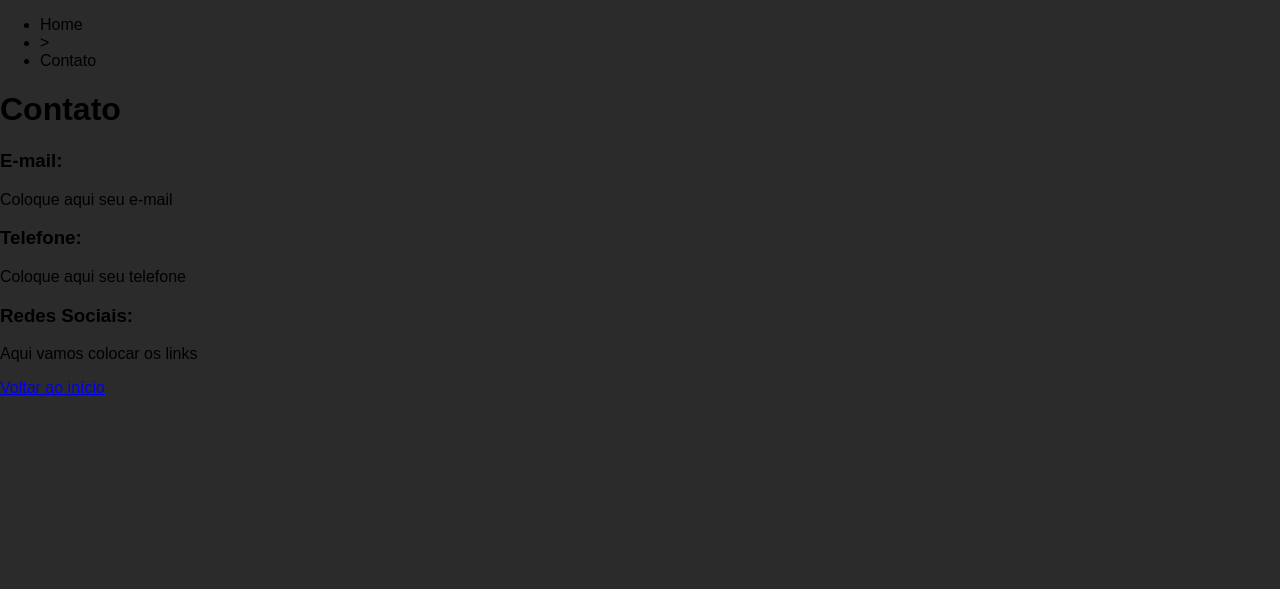
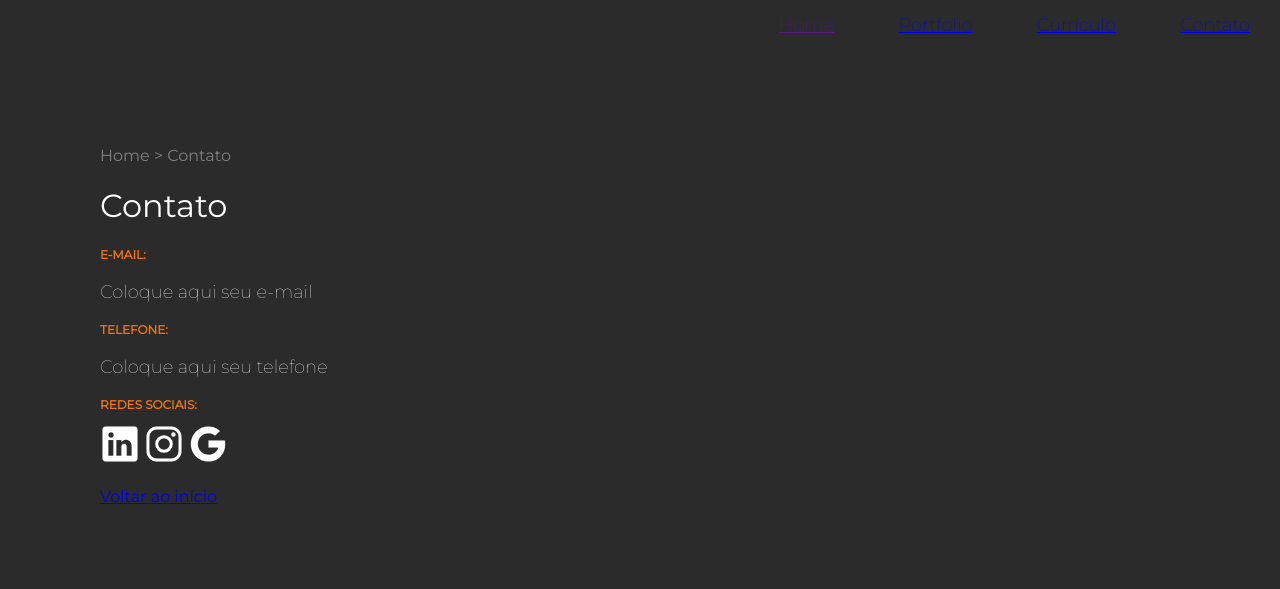
Before and after one commit to yamashita-tiemi/Page-portifolio, a plain HTML site: page contato.html in a window 1280 px wide. Drawn offline with nearby package versions, Linux system fonts and the light colour scheme.

Commit message:
add contato page

```diff
--- a/contato.html
+++ b/contato.html
@@ -7,17 +7,23 @@
 
 		<meta charset="utf-8">
 		<link rel="stylesheet" href="css/styles.css">
+		<link href="https://fonts.googleapis.com/css2?family=Montserrat:wght@100;400&display=swap" rel="stylesheet">
 
 	</head>
 
 
 	<body>
+		<div class="navigation">
+			<ul>
+				<li><a href="">Home</a></li>
+				<li><a href="/portfolio.html">Portfolio</a></li>
+				<li><a href="./curriculo.html">Currículo</a></li>
+				<li><a href="./contato.html">Contato</a></li>
+			</ul>
+		</div>
 
-
-			<div>
-
-
-				<ul>
+		<div class="main">
+			<ul class="bread-crumbs">
 				<li>Home</li>
 				<li>></li>
 				<li>Contato</li>
@@ -33,14 +39,18 @@
 			<p>Coloque aqui seu telefone</p>
 
 			<h3>Redes Sociais:</h3>
-				<p>Aqui vamos colocar os links</p>
+			<a href="https://www.linkedin.com/" target="_blank" alt="link para LinkedIn"><ion-icon name="logo-linkedin"></ion-icon></a>
+			<a href="https://www.instagram.com/" target="_blank" alt="link para Instagram"><ion-icon name="logo-instagram"></ion-icon></a>
+			<a href="https://www.gmail.com" target="_blank" alt="link para Gmail"><ion-icon name="logo-google"></ion-icon></a>
 
+			<br><br>
 
 			<a href="#">Voltar ao início<a>
 
 		</div>
 
-
+		<script type="module" src="https://unpkg.com/ionicons@7.1.0/dist/ionicons/ionicons.esm.js"></script>
+		<script nomodule src="https://unpkg.com/ionicons@7.1.0/dist/ionicons/ionicons.js"></script>
 
 	</body>
 
--- a/css/styles.css
+++ b/css/styles.css
@@ -124,3 +124,8 @@ body {
 .bread-crumbs li {
     display: inline-block;
 }
+
+ion-icon {
+    color: white;
+    font-size: 40px;
+  }
```
Lines whose indentation alone changed are shown as unchanged.
